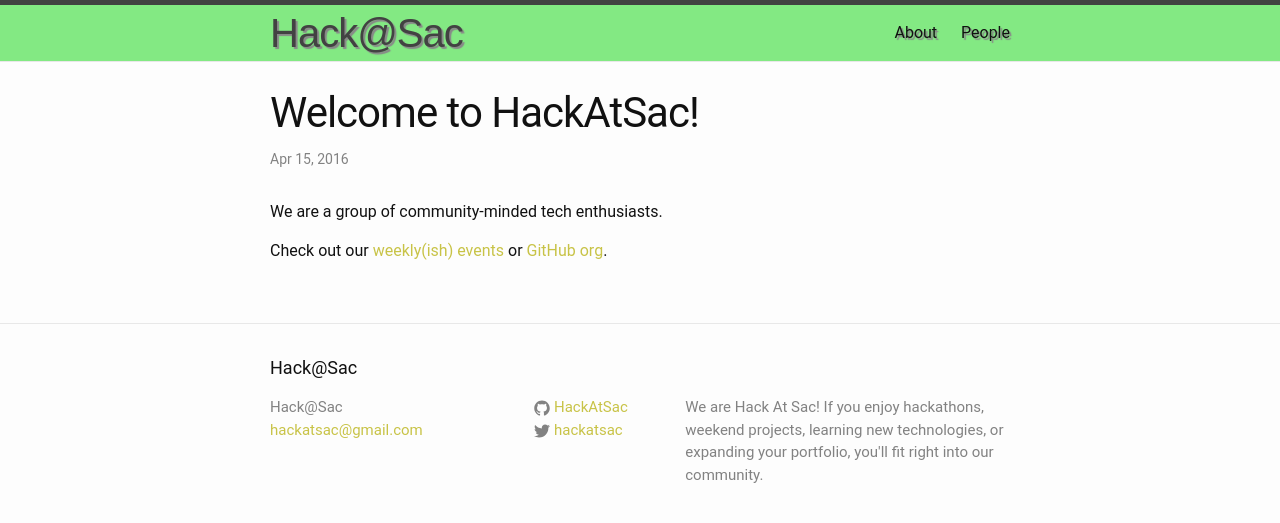
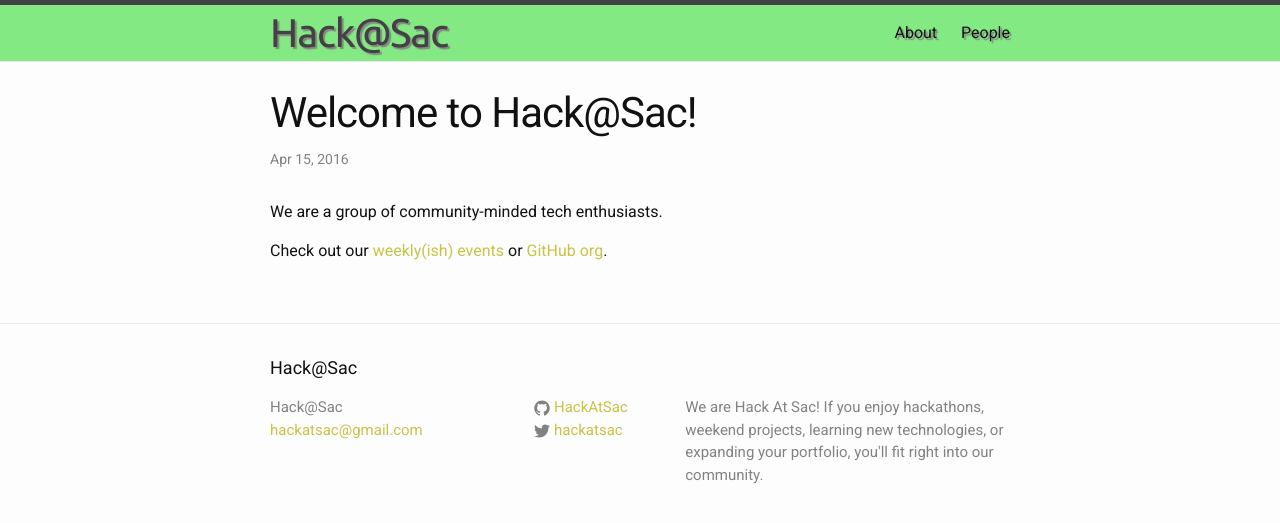
Before and after one commit to HackAtSac/HackAtSac.github.io, a Jekyll site: the page built from _posts/2016-04-14-welcome-to-hackatsac.markdown, in a window 1280 px wide. Shown: the top 523 px of the page. Built offline with Jekyll 4.4.1, drawn with Linux system fonts in a browser that asks for light colours.

Commit message:
Added fonts to head

```diff
--- a/_includes/head.html
+++ b/_includes/head.html
@@ -10,4 +10,6 @@
   <link rel="canonical" href="{{ page.url | replace:'index.html','' | prepend: site.baseurl | prepend: site.url }}">
   <link rel="alternate" type="application/rss+xml" title="{{ site.title }}" href="{{ "/feed.xml" | prepend: site.baseurl | prepend: site.url }}">
 
+  <link href='https://fonts.googleapis.com/css?family=Roboto' rel='stylesheet' type='text/css'>
+  <link href='https://fonts.googleapis.com/css?family=Ubuntu' rel='stylesheet' type='text/css'>
 </head>
--- a/_posts/2016-04-14-welcome-to-hackatsac.markdown
+++ b/_posts/2016-04-14-welcome-to-hackatsac.markdown
@@ -1,6 +1,6 @@
 ---
 layout: post
-title:  "Welcome to HackAtSac!"
+title:  "Welcome to Hack@Sac!"
 date:   2016-04-14 17:57:37 -0700
 categories: hackatsac
 ---
```
